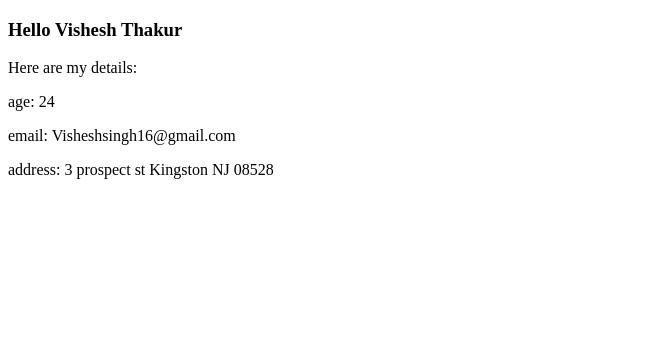
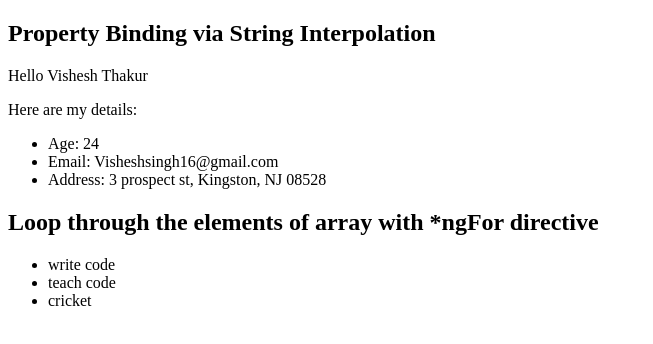
Before and after one commit to VisheshSingh/Angular4appDemo, an Angular app: page / in a window 1280 px wide. Shown: the top 344 px of the page, without its empty margins (0-653 px from the left). Built offline with nearby package versions, Linux system fonts and the light colour scheme.

Commit message:
Using ngFor directive for looping through elements of array

```diff
--- a/src/app/components/user/user.component.html
+++ b/src/app/components/user/user.component.html
@@ -1,7 +1,17 @@
-<h3>
+<h2>Property Binding via String Interpolation</h2>
+<p>
   Hello {{name}} <!--String Interpolation using properties-->
-</h3>
+</p>
+
 <p>Here are my details:</p>
-<p>age: {{age}}</p>
-<p>email: {{email}}</p>
-<p>address: {{address.street}} {{address.city}} {{address.state}} {{address.zip}}</p>
+<ul>
+  <li>Age: {{age}}</li>
+  <li>Email: {{email}}</li>
+  <li>Address: {{address.street}}, {{address.city}}, {{address.state}} {{address.zip}}</li>
+</ul>
+
+<h2>Loop through the elements of array with *ngFor directive</h2>
+<!--Loop through the elements of array with ng-For directive-->
+<ul>
+  <li *ngFor = "let hobby of hobbies">{{hobby}}</li>
+</ul>
--- a/src/app/components/user/user.component.ts
+++ b/src/app/components/user/user.component.ts
@@ -9,7 +9,9 @@ export class UserComponent implements OnInit {
   name: string;
   age: number;
   email: string;
-  address: Address;
+  address: Address;//interface provided at the bottom as it is an object
+  hobbies: string[]; // an array of strings;
+  hello: any; //could be anything. Eg: string or number
 
   constructor() {
     console.log('Constructor ran..');
@@ -26,6 +28,8 @@ export class UserComponent implements OnInit {
       state: 'NJ',
       zip: '08528'
     };
+    this.hobbies = ['write code', 'teach code', 'cricket'];
+    this.hello = "hey!!!";
   }
 }
 
```
